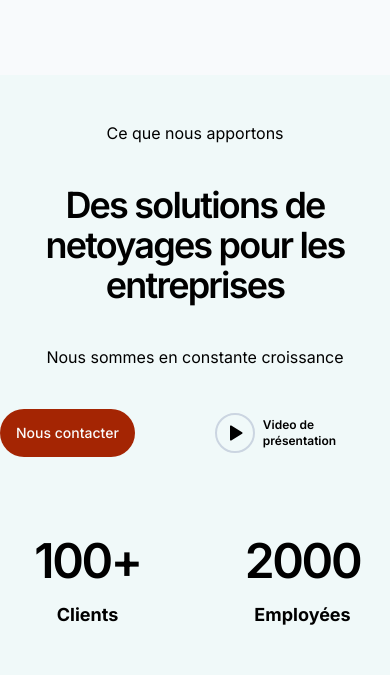
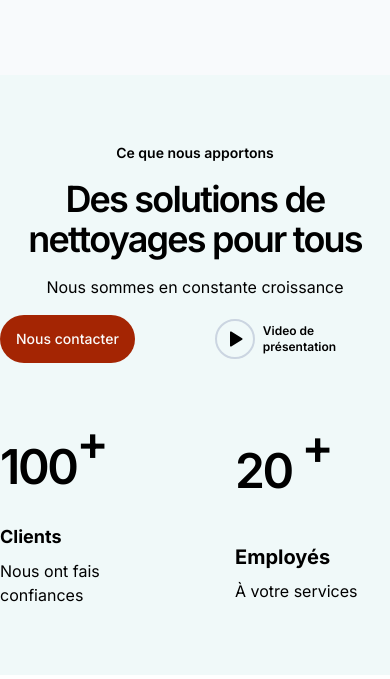
Before and after one commit to netproam/netpro, a Next.js app: page / in a window 390 px wide. Shown: the part 2680-3359 px from the top of the page. Built offline with nearby package versions, Linux system fonts and the light colour scheme.

Commit message:
une premiere version presentable je dirais surtout sur pc sur mobile elle devrait être pas mal mais je vais justement la checker là

```diff
--- a/src/components/section/FourthSection.tsx
+++ b/src/components/section/FourthSection.tsx
@@ -17,7 +17,7 @@ const isInView = useInView(ref,{once:true})
         if(isInView)
         {
  const animation = animate(count, 100, { duration: 3 });
- const animationTest = animate(countEmployer, 2000, { duration: 5 });
+ const animationTest = animate(countEmployer, 20, { duration: 5 });
 
 }
 else {
@@ -29,11 +29,12 @@ else {
   return (
     <section
     ref={ref}
-    className="h-[600px] py-20 items-center lg:px-10 justify-center gap-20  lg:justify-between bg-[#F0F9F9] w-full flex flex-col lg:flex-row">
+    className="h-[600px] py-20 items-center
+    lg:px-10 justify-center gap-20  lg:justify-between bg-[#F0F9F9] w-full flex flex-col lg:flex-row">
 
-<div className="flex flex-col justify-center items-center lg:items-start  w-full gap-10">
-<h4>Ce que nous apportons</h4>
-<h3 className="font-semibold tracking-tighter text-4xl lg:text-5xl text-center lg:text-start">Des solutions de netoyages pour les entreprises</h3>
+<div className="flex flex-col justify-center items-center lg:items-start  w-full gap-4">
+<h4 className="text-sm font-semibold">Ce que nous apportons</h4>
+<h3 className="font-semibold tracking-tighter text-4xl  lg:text-6xl text-center lg:text-start">Des solutions de nettoyages pour tous</h3>
 <p>{`Nous sommes en constante croissance`}</p>
 <div className="flex gap-20 items-center  ">
 <Button className="bg-[#A42503] rounded-full py-6">Nous contacter</Button>
@@ -46,14 +47,25 @@ else {
 </div>
 </div>
 
-<div className="flex flex-row lg:flex-col justify-between w-full gap-10 ">
+<div className="flex flex-row lg:flex-col justify-center  lg:justify-between w-full gap-20 lg:gap-10 items-center  ">
+    <div className="flex
+
+    flex-col lg:flex-row w-full gap-4 lg:gap-10 items-end justify-end  ">
+     <div className="flex flex-col lg:flex-row w-fit lg:w-full items-start">
+        <motion.p className="font-semibold lg:w-full   w-fit text-5xl tracking-tighter"><motion.span>{rounded}</motion.span><motion.span className="relative -inset-y-6">+</motion.span></motion.p>
+        <div className="flex flex-col  gap-2  pt-8 w-full ">
+        <p className="font-bold text-lg">Clients</p>
+        <p>Nous ont fais confiances</p>
+        </div>
+        </div>
+    </div>
     <div className="flex flex-col lg:flex-row w-full gap-4 lg:gap-10 items-center ">
-        <motion.p className="font-semibold text-5xl tracking-tighter"><motion.span>{rounded}</motion.span><motion.span>+</motion.span></motion.p>
-        <p className="font-bold text-lg">Clients</p>
-    </div>
-    <div className="flex flex-col lg:flex-row w-full gap-4 lg:gap-10 items-center">
-        <motion.p className="font-semibold text-5xl tracking-tighter"> <motion.span>{roundedEmpl}</motion.span></motion.p>
-        <p className="font-bold text-lg ">Employées</p>
+        <motion.p className=" w-full font-semibold text-5xl tracking-tighter"> <motion.span>{roundedEmpl}</motion.span><motion.span className="-inset-y-6 relative"> +</motion.span></motion.p>
+        <div className="flex flex-col  gap-2 pt-8 justify-center w-full">
+
+        <p className="font-bold text-xl">{`Employés`}</p>
+        <p>{`À votre services`}</p>
+        </div>
 
     </div>
 </div>
```
